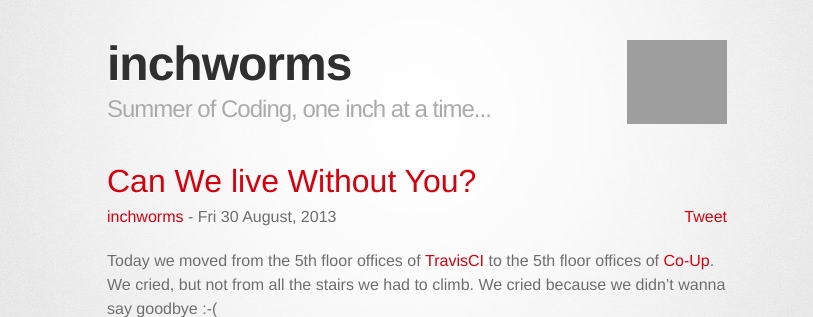
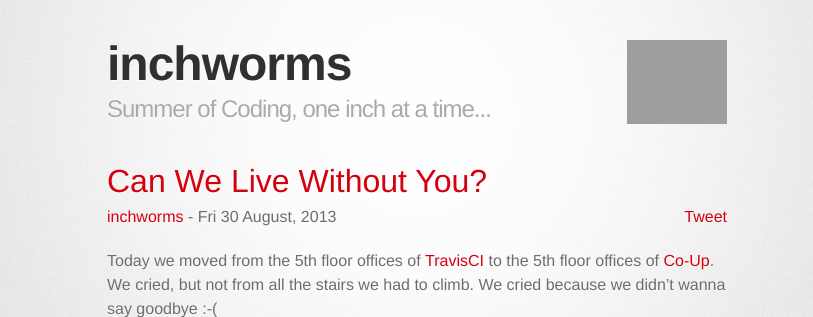
Before and after one commit to inchworms/inchworms, a Jekyll site: the page built from _posts/2013-09-01-without-you.md, in a window 1280 px wide, cut to the strip 0-317 px from the top of the page. Shown: the whole strip, without its empty margins (223-1036 px from the left). Built offline with Jekyll 4.4.1, drawn with Linux system fonts in a browser that asks for light colours; nearby versions of some CDN libraries; some web fonts are replaced; Markdown is read by kramdown in place of the engine named in the settings; comment, search, counter and statistics services are not loaded; grey boxes are pictures that could not be loaded.

Commit message:
small typo correction

```diff
--- a/_posts/2013-09-01-without-you.md
+++ b/_posts/2013-09-01-without-you.md
@@ -1,5 +1,5 @@
 ---
-title: Can We live Without You?
+title: Can We Live Without You?
 layout: post
 created_at: Fri Aug 30 2013 17:50
 permalink: /blog/2013-09-01-without-you
```
